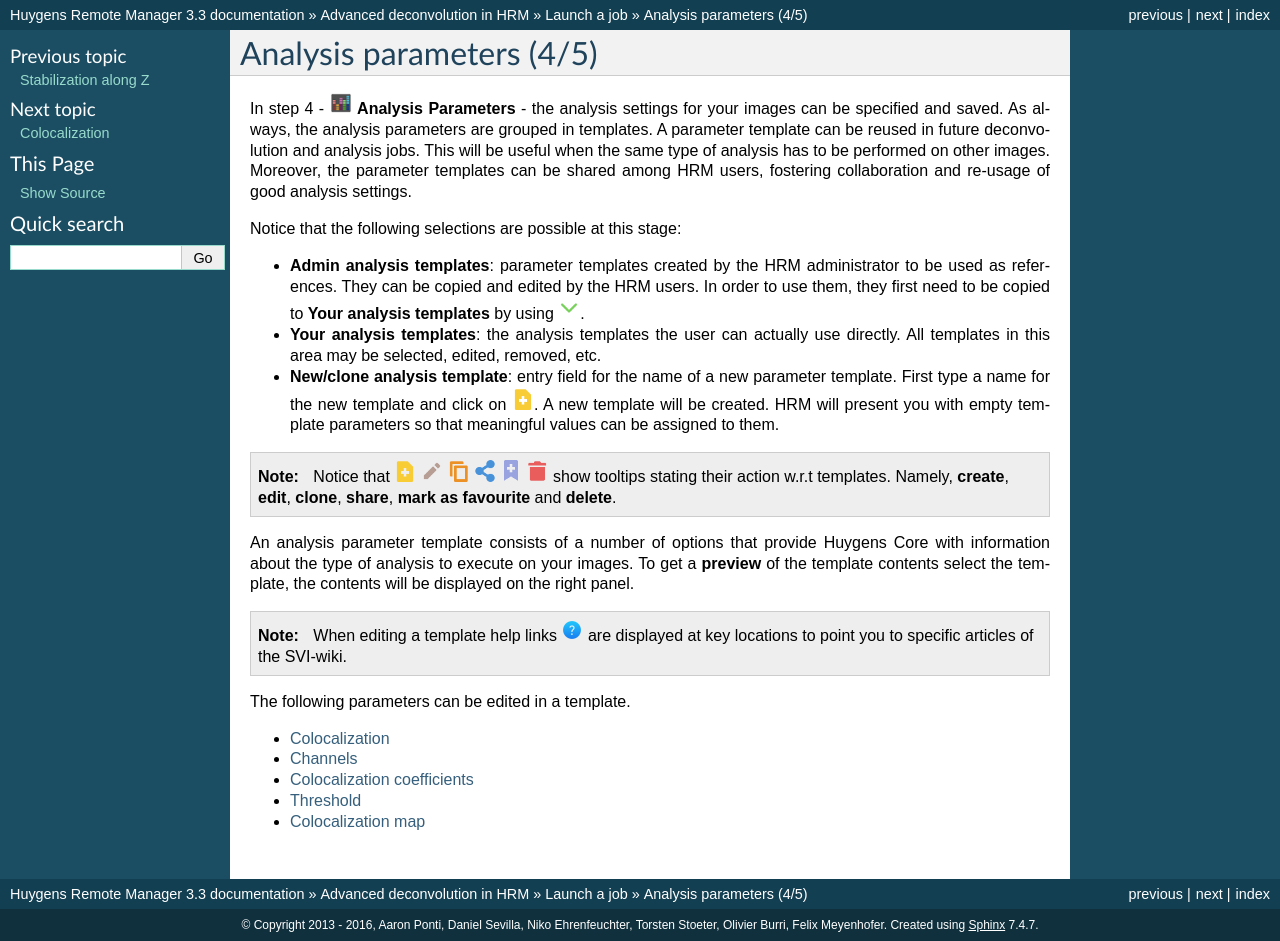
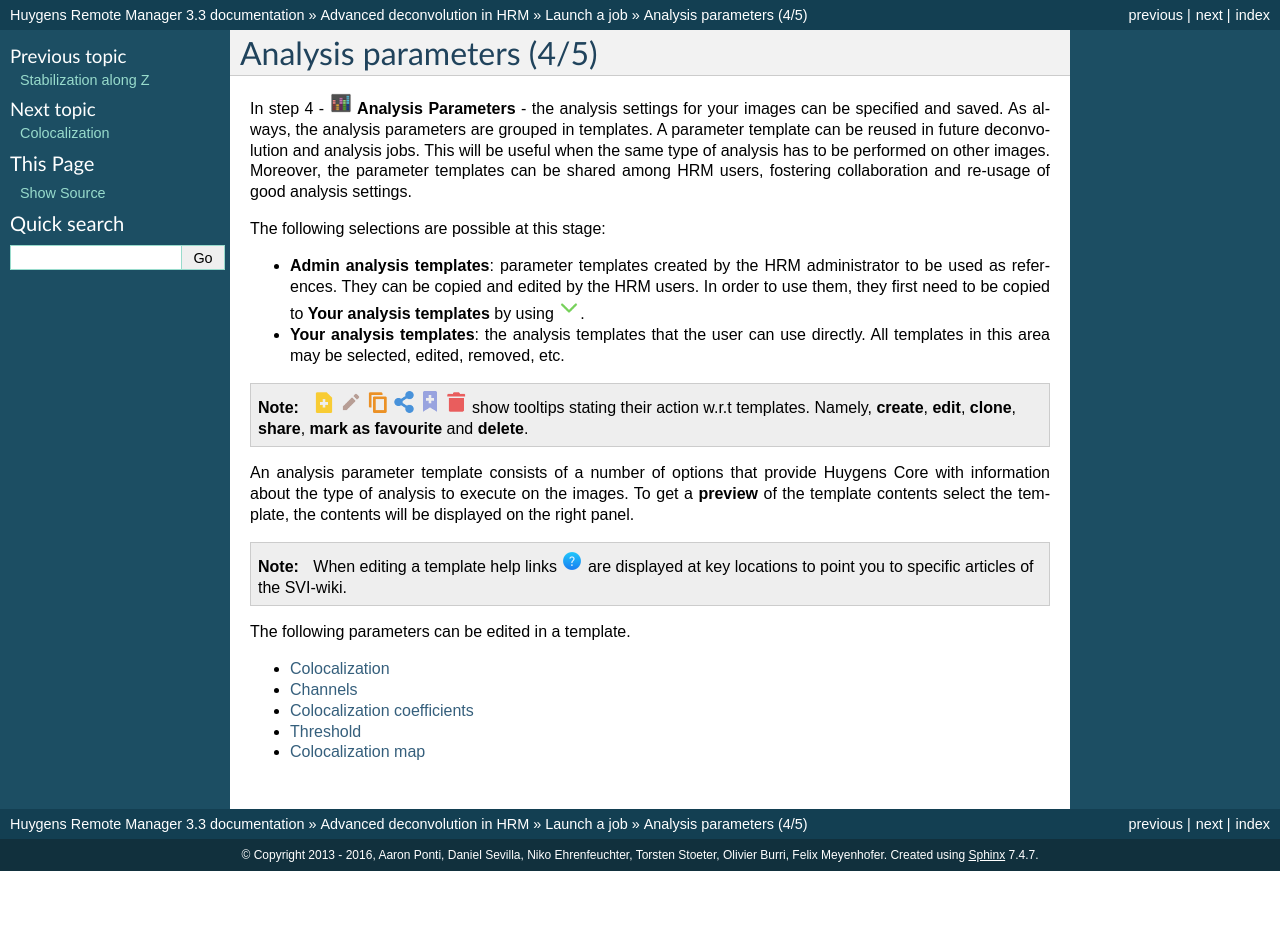
Before and after one commit to aarpon/hrm_docs, a Sphinx documentation site: the page built from docs/user/step4.rst, in a window 1280 px wide. Built offline with Sphinx 7.4.7, drawn with Linux system fonts in a browser that asks for light colours; after the commit the page ends 900 px from its top, so only the background shows below that.

Commit message:
Fixes in the Analysis introduction.

```diff
--- a/docs/user/step4.rst
+++ b/docs/user/step4.rst
@@ -6,31 +6,34 @@
 =========================
 
 In step 4 - |AnalysisParameters22x22| **Analysis Parameters** - the analysis
-settings for your images can be specified and saved. As always, the analysis parameters are grouped in templates. A parameter template can be reused in future deconvolution and analysis jobs.
-This will be useful when the same type of analysis has to be performed on other images. Moreover, the parameter templates can be shared among HRM users,
-fostering collaboration and re-usage of good analysis settings.
+settings for your images can be specified and saved. As always, the analysis
+parameters are grouped in templates. A parameter template can be reused in
+future deconvolution and analysis jobs. This will be useful when the same type
+of analysis has to be performed on other images. Moreover, the parameter
+templates can be shared among HRM users, fostering collaboration and re-usage
+of good analysis settings.
 
 
-Notice that the following selections are possible at this stage:
+The following selections are possible at this stage:
 
-* **Admin analysis templates**: parameter templates created by the HRM administrator to be used as references. They can be copied and edited by the HRM users. In   order to use them, they first need to be copied to **Your analysis templates** by using |DownArrow22x22|.
+* **Admin analysis templates**: parameter templates created by the HRM
+  administrator to be used as references. They can be copied and edited by the
+  HRM users. In order to use them, they first need to be copied to
+  **Your analysis templates** by using |DownArrow22x22|.
 
-* **Your analysis templates**: the analysis templates the user can actually use directly. All templates in this area may be selected, edited, removed, etc.
+* **Your analysis templates**: the analysis templates that the user can use
+  directly. All templates in this area may be selected, edited, removed, etc.
 
-* **New/clone analysis template**: entry field for the name of a new parameter
-  template. First type a name for the new template and click on
-  |CreateTemplate22x22|. A new template will be created. HRM will present you
-  with empty template parameters so that meaningful values can be assigned
-  to them.
-
-
-.. note:: Notice that |CreateTemplate22x22| |EditTemplate22x22|
+.. note:: |CreateTemplate22x22| |EditTemplate22x22|
           |CloneTemplate22x22| |ShareTemplate22x22| |FavouriteTemplate22x22|
           |DeleteTemplate22x22| show tooltips stating their action w.r.t
           templates. Namely, **create**, **edit**, **clone**, **share**,
           **mark as favourite** and **delete**.
 
-An analysis parameter template consists of a number of options that provide Huygens Core with information about the type of analysis to execute on your images. To get a **preview** of the template contents select the template, the contents will be displayed on the right panel.
+An analysis parameter template consists of a number of options that provide
+Huygens Core with information about the type of analysis to execute on the
+images. To get a **preview** of the template contents select the template, the
+contents will be displayed on the right panel.
 
 .. note:: When editing a template help links |HelpLink22x22| are displayed at
           key locations to point you to specific articles of the SVI-wiki.
```
